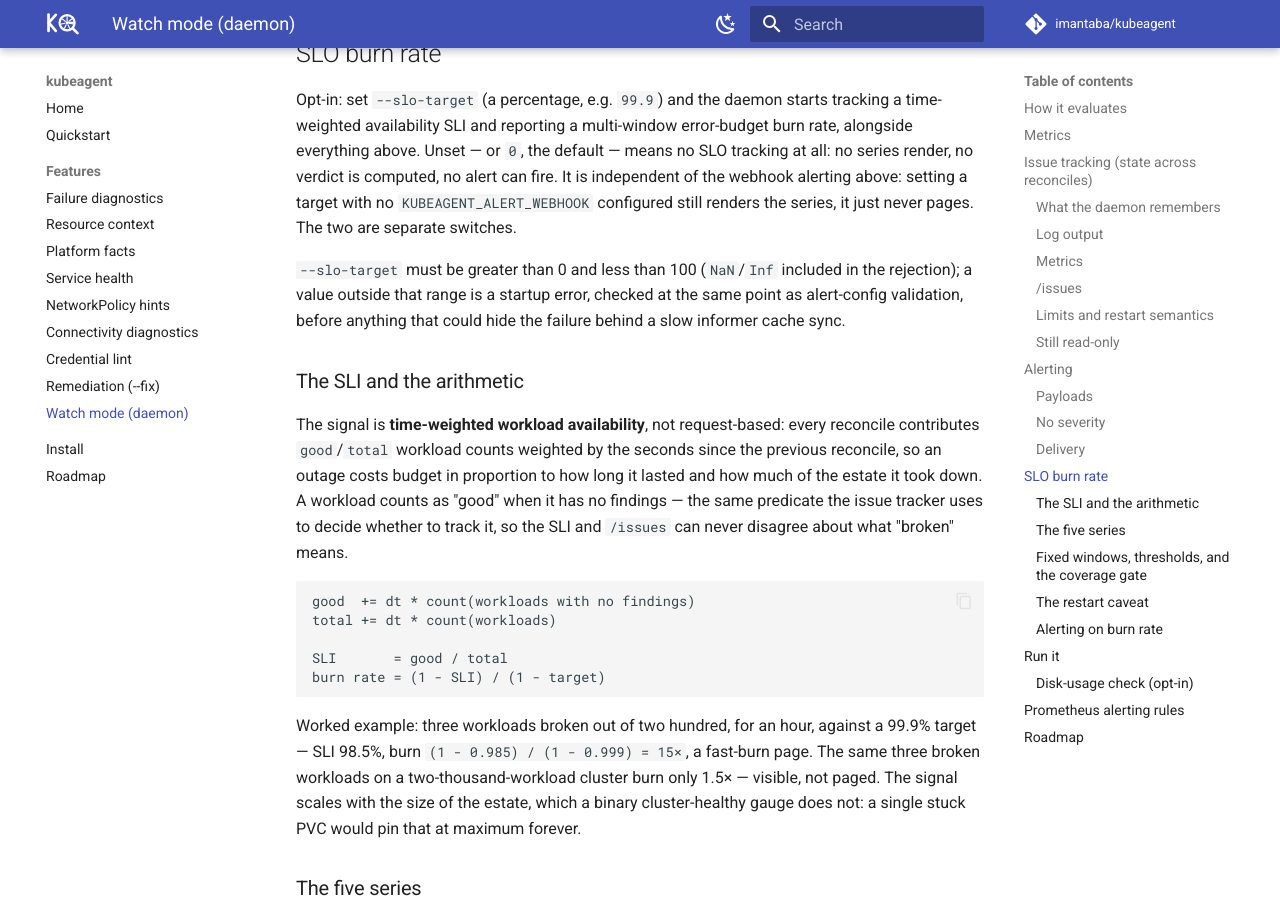
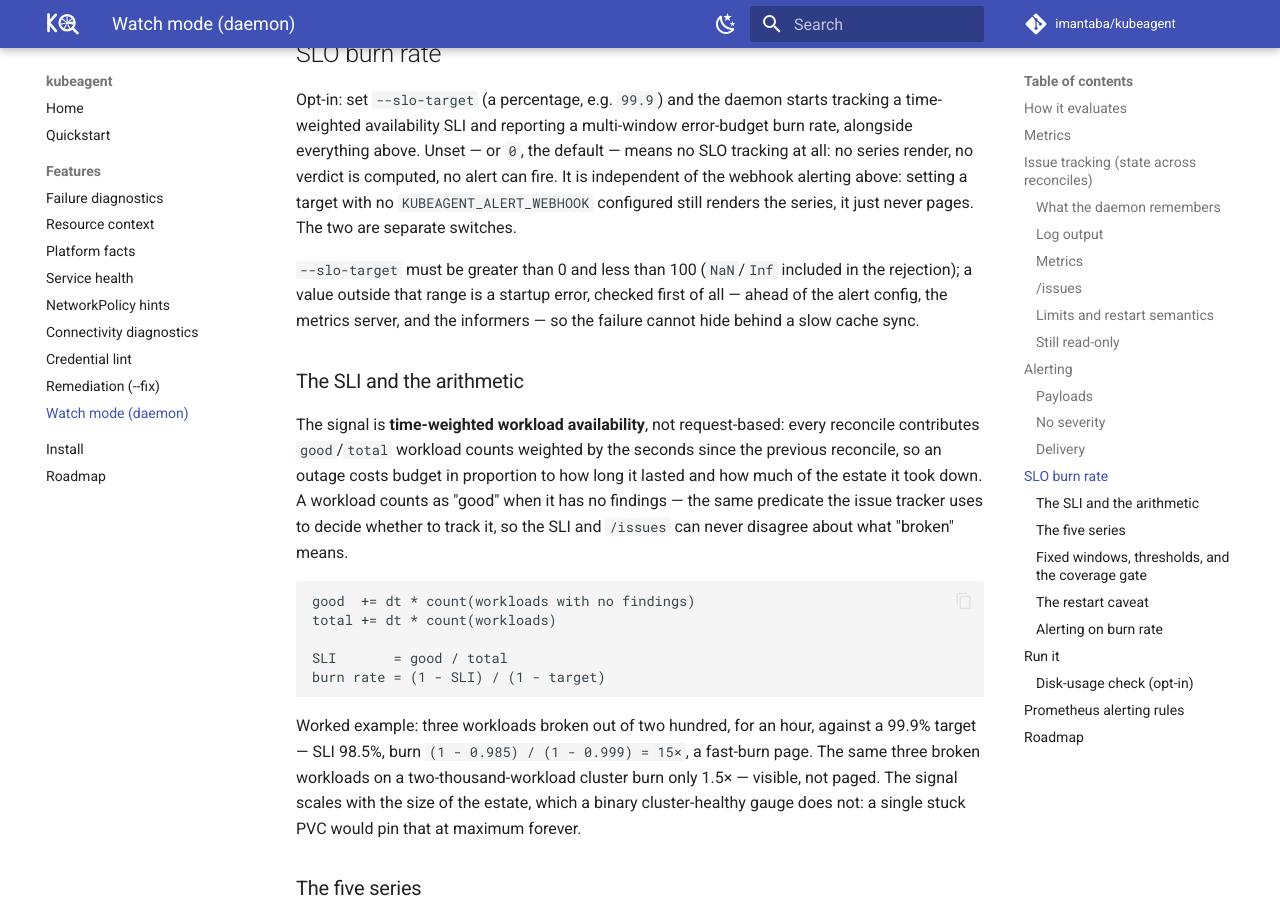
Before and after one commit to imantaba/kubeagent, an MkDocs documentation site: the page built from website/docs/features/watch-mode.md, in a window 1280 px wide and 900 px high, scrolled down 8866 px. Built offline with MkDocs 1.6.1 and Material for MkDocs 9.7.7, drawn with Linux system fonts in a browser that asks for light colours; comment, search, counter and statistics services are not loaded.

Commit message:
docs: correct which SLO series carry the window label
The changelog grouped kubeagent_slo_target_ratio with the three window-split
series, so it read as if it carried window="fast"/"slow" too. It does not —
metrics.go renders it through the unlabelled gauge helper — and a PromQL query
written off that sentence would have matched nothing.

Also tightens the validation-ordering sentence: --slo-target is checked first of
all, ahead of the alert config rather than alongside it.

```diff
--- a/website/docs/features/watch-mode.md
+++ b/website/docs/features/watch-mode.md
@@ -352,9 +352,9 @@
 series, it just never pages. The two are separate switches.
 
 `--slo-target` must be greater than 0 and less than 100 (`NaN`/`Inf` included in
-the rejection); a value outside that range is a startup error, checked at the
-same point as alert-config validation, before anything that could hide the
-failure behind a slow informer cache sync.
+the rejection); a value outside that range is a startup error, checked first of
+all — ahead of the alert config, the metrics server, and the informers — so the
+failure cannot hide behind a slow cache sync.
 
 ### The SLI and the arithmetic
 
```
Also changed, not shown: CHANGELOG.md.
